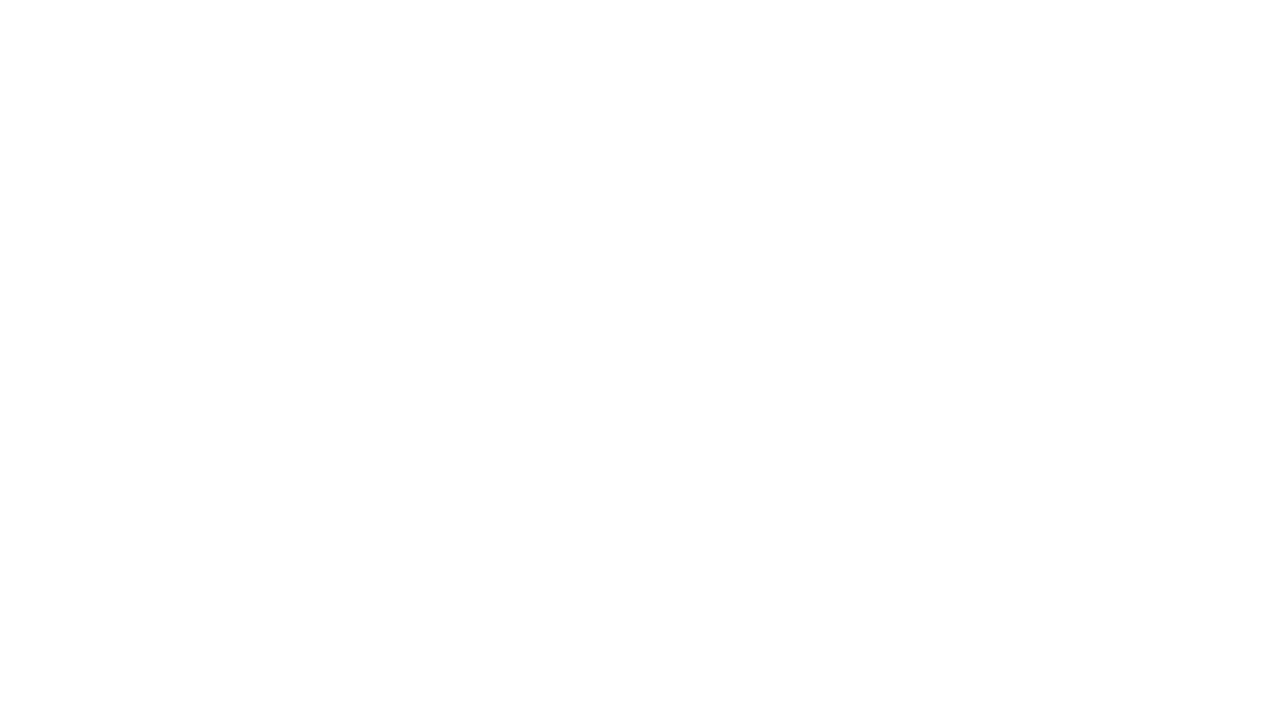
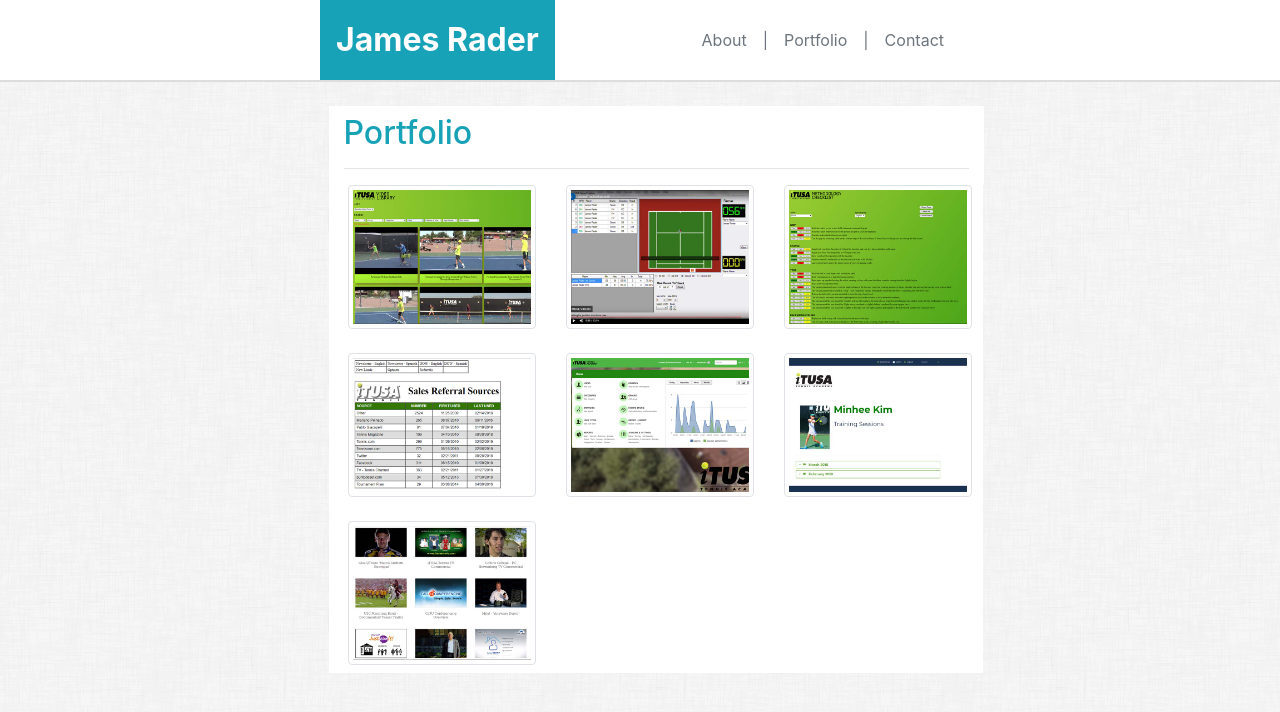
Before and after one commit to jamesrader/Bootstrap-Portfolio, a plain HTML site: page portfolio.html in a window 1280 px wide. Drawn offline with nearby package versions, Linux system fonts and the light colour scheme.

Commit message:
Portfolio page basic layout

```diff
--- a/assets/css/style.css
+++ b/assets/css/style.css
@@ -21,3 +21,15 @@ body {
 hr {
     color: #ddd;
 }
+
+.img-thumbnail {
+    width: 100%;
+}
+
+.thumbnail-text {
+    height: 20%;
+    position: absolute;
+    top: 60%;
+    width: 87%;
+    font-size: 5vw;
+}
--- a/portfolio.html
+++ b/portfolio.html
@@ -0,0 +1,101 @@
+<!DOCTYPE html>
+<html lang="en">
+
+<head>
+    <meta charset="utf-8">
+    <title>Bootstrap Portfolio Page</title>
+    <meta name="viewport" content="width=device-width, initial-scale=1">
+    <link rel="stylesheet" href="https://stackpath.bootstrapcdn.com/bootstrap/4.3.1/css/bootstrap.min.css"
+        integrity="sha384-ggOyR0iXCbMQv3Xipma34MD+dH/1fQ784/j6cY/iJTQUOhcWr7x9JvoRxT2MZw1T" crossorigin="anonymous">
+    <link rel="stylesheet" href="assets/css/style.css">
+</head>
+
+<body>
+    <div class="container col-12">
+        <div class="row mb-4 bg-white" id="navRow">
+            <div class="col-sm-3"></div>
+            <nav class="navbar sticky-top navbar-light bg-white col-sm-6 py-0 pl-0">
+                <span class="navbar-brand mb-0 bg-info p-3 h1 font-weight-bold text-white">James Rader</span>
+                <ul class="nav justify-content-end ml-3">
+                    <li class="nav-item">
+                        <a class="nav-link active text-secondary px-0" href="index.html">About</a>
+                    </li>
+                    <li class="nav-item">
+                        <a class="nav-link active text-secondary no-hover">|</a>
+                    </li>
+                    <li class="nav-item">
+                        <a class="nav-link text-secondary px-0" href="#">Portfolio</a>
+                    </li>
+                    <li class="nav-item">
+                        <a class="nav-link active text-secondary no-hover">|</a>
+                    </li>
+                    <li class="nav-item">
+                        <a class="nav-link text-secondary px-0" href="#">Contact</a>
+                    </li>
+                </ul>
+            </nav>
+            <div class="col-0 col-sm-3"></div>
+        </div>
+    </div>
+    <div class="row">
+        <div class="col-sm-3"></div>
+        <div class="col-sm-6 bg-white h2 pt-2 ml-3 text-info my-0">Portfolio
+            <hr>
+        </div>
+        <div class="col-sm-3"></div>
+    </div>
+    <div class="row">
+        <div class="col-sm-3"></div>
+        <div class="col-sm-2 bg-white ml-sm-3">
+            <img src="assets/images/video-library-640.jpg" alt="Video Library Screenshot"
+                class="img-thumbnail float-sm-left ml-1 mb-sm-4 mb-2">
+        </div>
+        <div class="col-sm-2 bg-white">
+            <img src="assets/images/speed-tracker-640.jpg" alt="Speed Tracker Screenshot"
+                class="img-thumbnail float-sm-left ml-1 mb-sm-4 mb-2">
+        </div>
+        <div class="col-sm-2 bg-white">
+            <img src="assets/images/methodology-checklist-640.jpg" alt="Methodology Checklist Screenshot"
+                class="img-thumbnail float-sm-left ml-1 mb-sm-4 mb-2">
+
+        </div>
+    </div>
+    <div class="col-sm-3"></div>
+    </div>
+        <div class="row">
+            <div class="col-sm-3"></div>
+            <div class="col-sm-2 bg-white ml-sm-3">
+                <img src="assets/images/sugar-stats-640.jpg" alt="Sugar Stats Screenshot"
+                    class="img-thumbnail float-sm-left ml-1 mb-sm-4 mb-2">
+            </div>
+            <div class="col-sm-2 bg-white">
+                <img src="assets/images/new-lms-640.jpg" alt="New LMS Screenshot"
+                    class="img-thumbnail float-sm-left ml-1 mb-sm-4 mb-2">
+            </div>
+            <div class="col-sm-2 bg-white">
+                <img src="assets/images/itusa-players-640.jpg" alt="iTUSA Players Website Screenshot"
+                    class="img-thumbnail float-sm-left ml-1 mb-sm-4 mb-2">
+
+            </div>
+        </div>
+        <div class="col-sm-3"></div>
+        </div>
+        <div class="row">
+                <div class="col-sm-3"></div>
+                <div class="col-sm-2 bg-white ml-sm-3">
+                    <img src="assets/images/video-production-640.jpg" alt="Sugar Stats Screenshot"
+                        class="img-thumbnail float-sm-left ml-1 mb-2">
+                </div>
+                <div class="col-sm-2 bg-white">
+                </div>
+                <div class="col-sm-2 bg-white">
+                </div>
+            </div>
+            <div class="col-sm-3"></div>
+            </div>
+
+    </div>
+
+</body>
+
+</html>
```
Also changed, not shown: index.html (+1 -1 lines).
